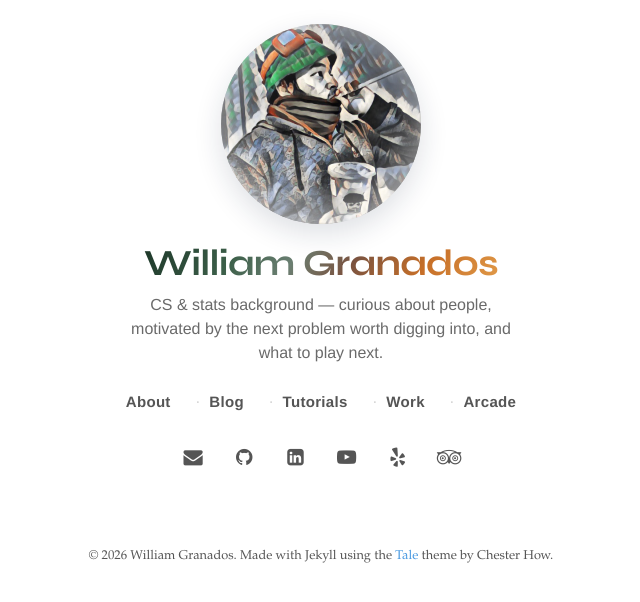
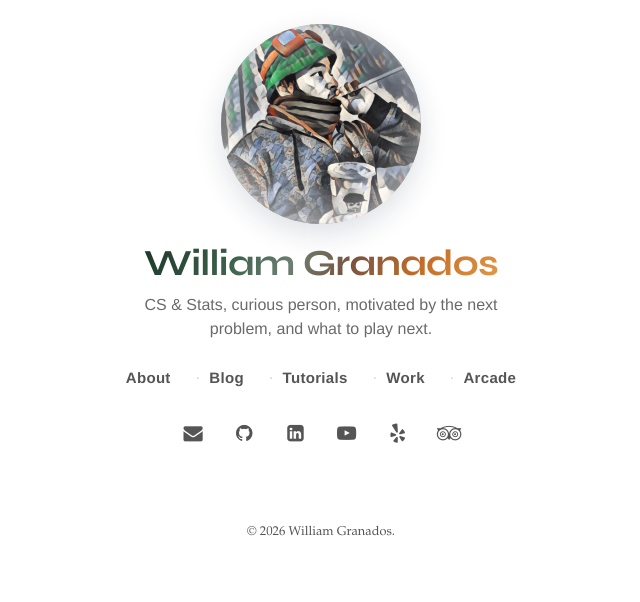
Before and after one commit to wgranados/wgranados.github.io, a Jekyll site: the page built from index.html, in a window 1280 px wide. Shown: the top 602 px of the page, without its empty margins (319-959 px from the left). Built offline with Jekyll 4.4.1, drawn with Linux system fonts in a browser that asks for light colours.

Commit message:
Remove Tale theme attribution from landing page footer and update tagline
Made-with: Cursor

```diff
--- a/_config.yml
+++ b/_config.yml
@@ -1,5 +1,5 @@
 owner: William Granados
-tagline: "CS & stats background — curious about people, motivated by the next problem worth digging into, and what to play next."
+tagline: "CS & Stats, curious person, motivated by the next problem, and what to play next."
 url: "https://wgma.ca"
 baseurl: ""
 title: William Granados
--- a/_layouts/home.html
+++ b/_layouts/home.html
@@ -60,7 +60,7 @@
     </main>
     <footer>
         <span>
-            &copy; <time datetime="{{ site.time }}">{{ site.time | date: '%Y' }}</time> {{ site.author.name }}. Made with Jekyll using the <a href="https://github.com/chesterhow/tale/">Tale</a> theme by Chester How.
+            &copy; <time datetime="{{ site.time }}">{{ site.time | date: '%Y' }}</time> {{ site.author.name }}.
         </span>
     </footer>
 </body>
```
